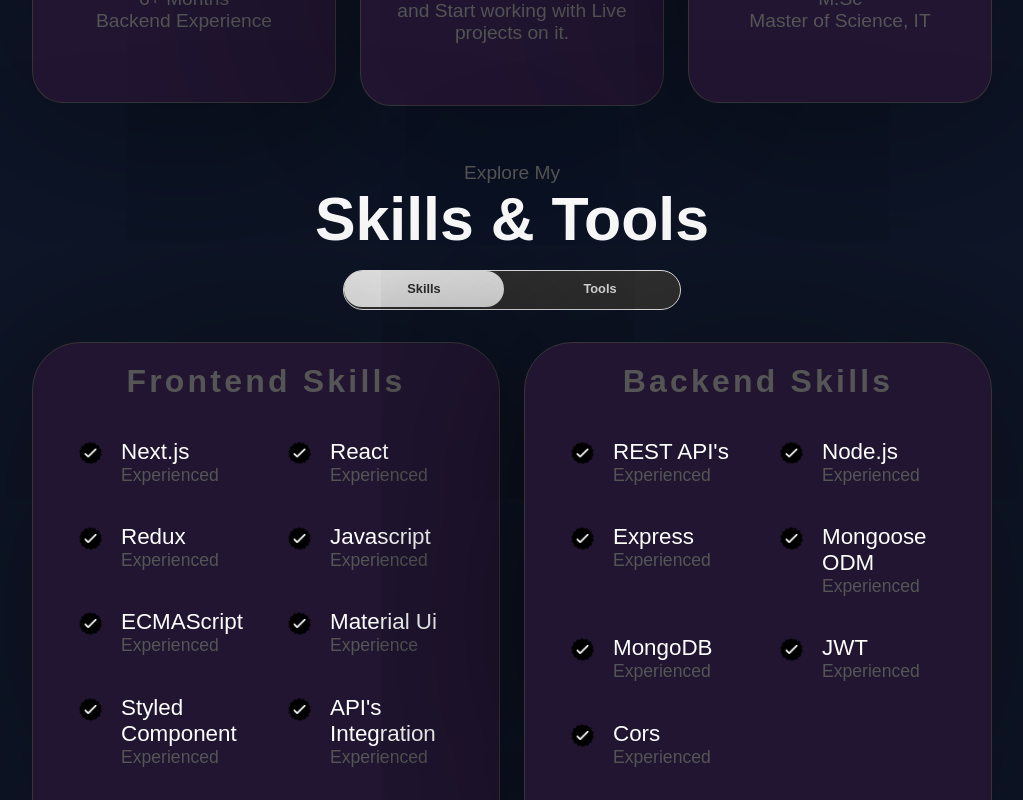
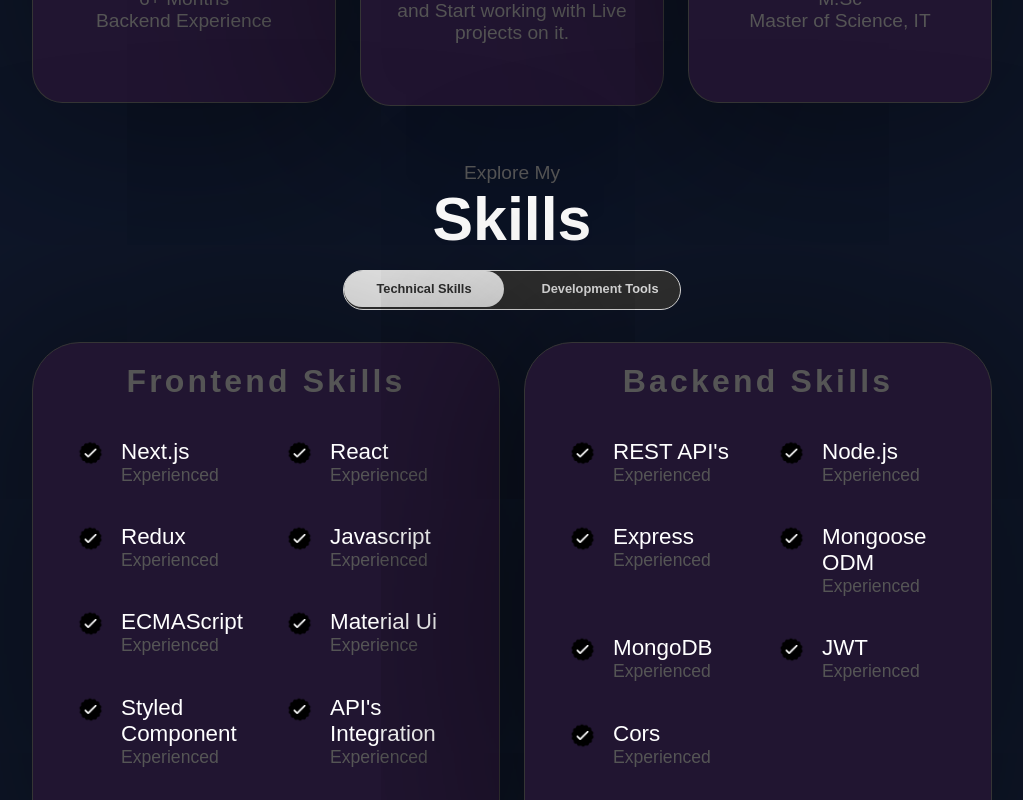
Before and after one commit to Vaishnavi-Karil/Portfolio-Frontend-React, a Next.js app: page / in a window 1280 px wide. Shown: the part 1280-2080 px from the top of the page, without its empty margins (128-1151 px from the left). Built offline with nearby package versions, Linux system fonts and the light colour scheme.

Commit message:
update the code

```diff
--- a/src/app/page.js
+++ b/src/app/page.js
@@ -6,6 +6,7 @@
 import { Projects } from "@/components/Projects";
 import { Skills } from "@/components/Skills";
 import { Tools } from "@/components/Tools";
+import { StyledSkillsAndToolsContainer } from "@/styles/Styles";
 import { useState } from "react";
 
 export default function Home() {
@@ -14,15 +15,23 @@
     <>
       <Hero />
       <About />
+      <SkillsAndTools currentTab={currentTab} setcurrentTab={setcurrentTab} />
+      <Experience />
+      <Projects />
+      <Contact />
+    </>
+  );
+}
+
+const SkillsAndTools = ({ currentTab, setcurrentTab }) => {
+  return (
+    <StyledSkillsAndToolsContainer id="skills&tools">
       {currentTab === "Skills" && (
         <Skills currentTab={currentTab} setcurrentTab={setcurrentTab} />
       )}
       {currentTab === "Tools" && (
         <Tools currentTab={currentTab} setcurrentTab={setcurrentTab} />
       )}
-      <Experience />
-      <Projects />
-      <Contact />
-    </>
+    </StyledSkillsAndToolsContainer>
   );
-}
+};
--- a/src/app/utils/routes.js
+++ b/src/app/utils/routes.js
@@ -10,14 +10,9 @@
     text: "About",
   },
   {
-    id: "skills",
-    path: "/#skills",
+    id: "skills&tools",
+    path: "/#skills&tools",
     text: "Skills",
-  },
-  {
-    id: "tools",
-    path: "/#tools",
-    text: "Tools",
   },
   {
     id: "experience",
--- a/src/components/Skills/index.js
+++ b/src/components/Skills/index.js
@@ -30,7 +30,7 @@
     <StyledCardContainer id="skills">
       <StyledCardHeadingContainer>
         <StyledMoreInformation>Explore My</StyledMoreInformation>
-        <StyledHeading1>Skills & Tools</StyledHeading1>
+        <StyledHeading1>Skills</StyledHeading1>
         <StyledTabs>
           <Link href="/#skills">
             <StyledTab
@@ -40,7 +40,7 @@
               color={currentTab === "Skills" ? "rgb(53, 53, 53)" : "white"}
               background={currentTab === "Skills" ? "white" : "transparent"}
             >
-              Skills
+              Technical Skills
             </StyledTab>
           </Link>
           <Link href="/#tools">
@@ -51,7 +51,7 @@
               color={currentTab === "Tools" ? "rgb(53, 53, 53)" : "white"}
               background={currentTab === "Tools" ? "white" : "transparent"}
             >
-              Tools
+              Development Tools
             </StyledTab>
           </Link>
         </StyledTabs>
--- a/src/components/Tools/index.js
+++ b/src/components/Tools/index.js
@@ -28,7 +28,7 @@
     <StyledCardContainer id="tools">
       <StyledCardHeadingContainer>
         <StyledMoreInformation>Explore My</StyledMoreInformation>
-        <StyledHeading1>Skills & Tools</StyledHeading1>
+        <StyledHeading1>Skills</StyledHeading1>
         <StyledTabs>
           <Link href="/#skills">
             <StyledTab
@@ -38,7 +38,7 @@
               color={currentTab === "Skills" ? "rgb(53, 53, 53)" : "white"}
               background={currentTab === "Skills" ? "white" : "transparent"}
             >
-              Skills
+              Technical Skills Proficienc
             </StyledTab>
           </Link>
           <Link href="/#tools">
@@ -49,7 +49,7 @@
               color={currentTab === "Tools" ? "rgb(53, 53, 53)" : "white"}
               background={currentTab === "Tools" ? "white" : "transparent"}
             >
-              Tools
+              Development Tools Proficiency
             </StyledTab>
           </Link>
         </StyledTabs>
--- a/src/styles/Styles.js
+++ b/src/styles/Styles.js
@@ -4,35 +4,35 @@
 
 export const StyledHeading1 = styled.p`
   font-size: 3.8rem;
-  color:  ${({theme})=> theme.common.bgColor};
+  color: ${({ theme }) => theme.common.bgColor};
   font-weight: 700;
   font-family: "Poppins", sans-serif;
 `;
-StyledHeading1.displayName = 'StyledHeading1';
+StyledHeading1.displayName = "StyledHeading1";
 
 export const StyledHeading6 = styled.p`
   /* color: rgb(85, 85, 85); */
-  color: ${({theme}) => theme.text.textColor};
+  color: ${({ theme }) => theme.text.textColor};
   font-weight: 600;
   font-size: 1.5rem;
 `;
-StyledHeading6.displayName = 'StyledHeading6';
+StyledHeading6.displayName = "StyledHeading6";
 
 export const StyledHeading3 = styled.p`
-  color: ${({theme}) => theme.text.textColor};
+  color: ${({ theme }) => theme.text.textColor};
   font-weight: 600;
   font-size: 2rem;
   line-height: 3.8rem;
   letter-spacing: 0.2rem;
 `;
 
-StyledHeading3.displayName = 'StyledHeading3';
+StyledHeading3.displayName = "StyledHeading3";
 
 export const StyledMoreInformation = styled.p`
-   color: ${({theme}) => theme.text.textColor};
+  color: ${({ theme }) => theme.text.textColor};
   font-size: 1.2rem;
 `;
-StyledMoreInformation.displayName = 'StyledMoreInformation'
+StyledMoreInformation.displayName = "StyledMoreInformation";
 
 export const StyledCardContainer = styled.div`
   min-height: 80vh;
@@ -44,8 +44,7 @@
   margin-bottom: 1.5rem;
 `;
 
-StyledCardContainer.displayName = 'StyledCardContainer';
-
+StyledCardContainer.displayName = "StyledCardContainer";
 
 export const StyledCardHeadingContainer = styled.div`
   display: flex;
@@ -55,28 +54,28 @@
   padding: 2rem 1rem;
 `;
 
-StyledCardHeadingContainer.displayName = 'StyledCardHeadingContainer';
+StyledCardHeadingContainer.displayName = "StyledCardHeadingContainer";
 
 export const StyledDisplayPdfBlackPage = styled.a`
   background: transparent;
-  color : ${({theme})=> theme.common.bgTextColor};
+  color: ${({ theme }) => theme.common.bgTextColor};
   padding: 1rem;
-  border: 1px solid  ${({theme})=> theme.common.bgColor};
+  border: 1px solid ${({ theme }) => theme.common.bgColor};
   border-radius: 1.4rem;
   font-size: 0.8rem;
   font-weight: 600;
   width: 10rem;
-  box-shadow: ${({theme}) => theme.boxShadow};
+  box-shadow: ${({ theme }) => theme.boxShadow};
   &:hover {
-    color:   ${({theme})=> theme.bg.bgColor};
-    background: ${({theme})=> theme.bg.bgTextColor};
+    color: ${({ theme }) => theme.bg.bgColor};
+    background: ${({ theme }) => theme.bg.bgTextColor};
     border: 1px solid transparent;
   }
 `;
-StyledDisplayPdfBlackPage.displayName = 'StyledDisplayPdfBlackPage';
+StyledDisplayPdfBlackPage.displayName = "StyledDisplayPdfBlackPage";
 
 export const StyledButtongGreyBg = styled(Link)`
-  background:  ${({theme})=> theme.text.borderColor};
+  background: ${({ theme }) => theme.text.borderColor};
   padding: 1rem;
   border: 1px solid transparent;
   border-radius: 1.4rem;
@@ -85,12 +84,12 @@
   color: white;
   width: 10rem;
   &:hover {
-    color : ${({theme}) => theme.bg.bgColor};
-    background:${({theme})=> theme.bg.bgTextColor};
+    color: ${({ theme }) => theme.bg.bgColor};
+    background: ${({ theme }) => theme.bg.bgTextColor};
   }
 `;
 
-StyledButtongGreyBg.displayName = 'StyledButtongGreyBg';
+StyledButtongGreyBg.displayName = "StyledButtongGreyBg";
 
 export const StyledIcon = styled(Image)`
   width: 1.8rem;
@@ -98,11 +97,15 @@
 `;
 // /assets/checkmark.png
 
-StyledIcon.displayName ='StyledIcon';
+StyledIcon.displayName = "StyledIcon";
 
 export const StyledParaTypography = styled.p`
-   color: ${({theme}) => theme.text.textColor};
+  color: ${({ theme }) => theme.text.textColor};
   font-size: 1.1rem;
 `;
 
-StyledParaTypography.displayName ='StyledParaTypography';
+StyledParaTypography.displayName = "StyledParaTypography";
+
+export const StyledSkillsAndToolsContainer = styled.div``;
+
+StyledSkillsAndToolsContainer.displayName = "StyledSkillsAndToolsContainer";
```
